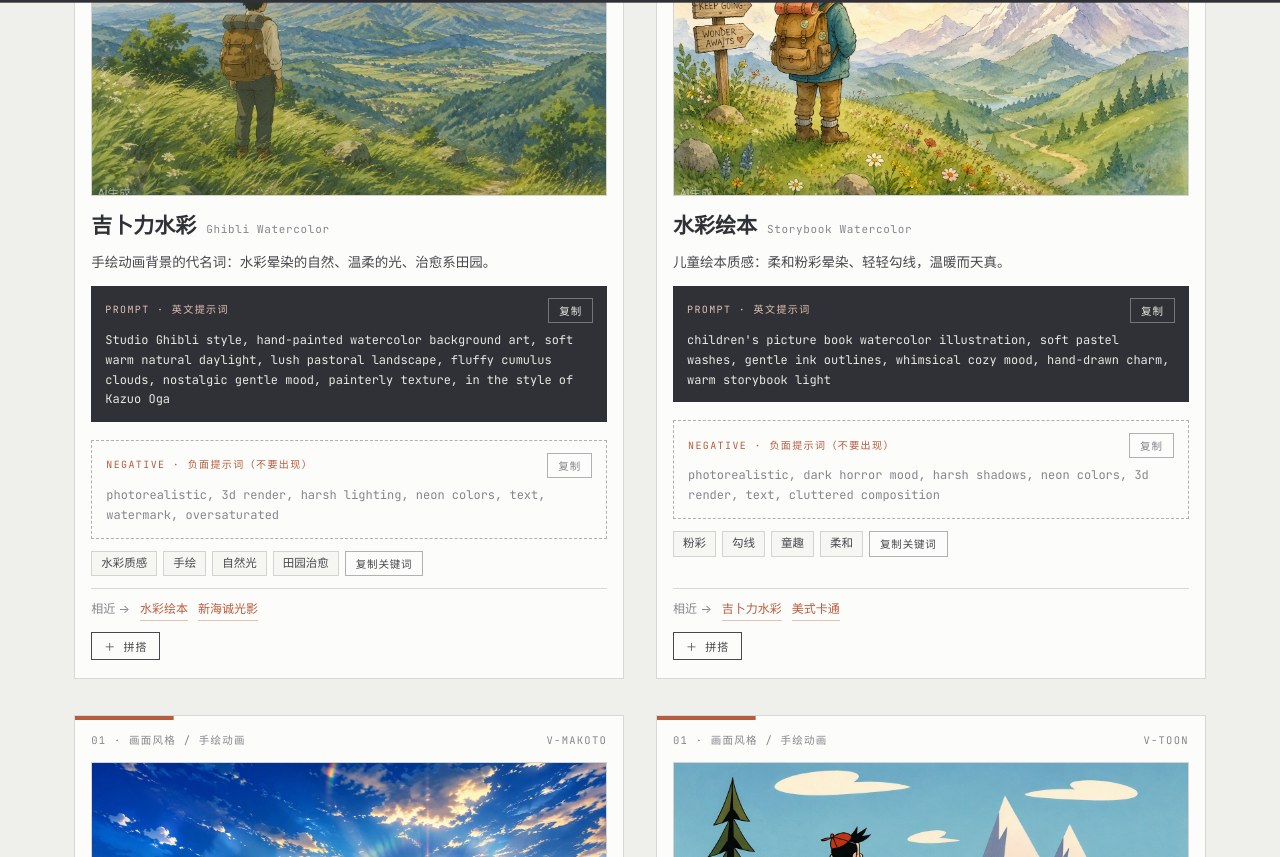
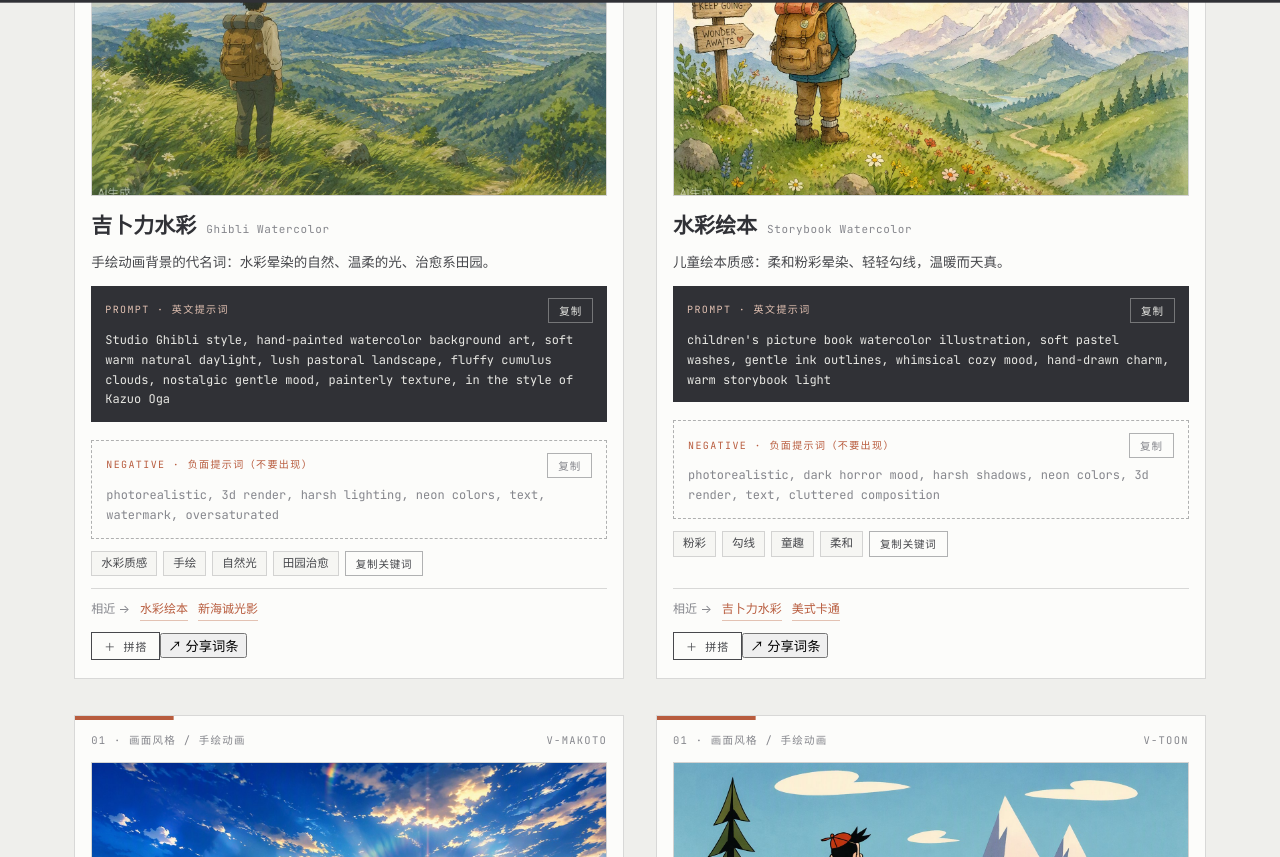
Before and after one commit to nicholaswang00-hub/style-atlas, a React (Vite) app: page / in a window 1280 px wide. Shown: the part 923-1780 px from the top of the page. Built offline with nearby package versions, Linux system fonts and the light colour scheme.

Commit message:
Add files via upload

```diff
--- a/src/components/EntryCard.tsx
+++ b/src/components/EntryCard.tsx
@@ -1,3 +1,4 @@
+import { useEffect, useRef, useState } from 'react'
 import type { Entry, ModuleId } from '@/types'
 import { MODULES } from '@/types'
 import { entryById } from '@/data/entries'
@@ -43,8 +44,47 @@ export function EntryCard({ entry, inCompose, onCompose, onJump }: Props) {
   const tagline = lang === 'en' && en?.tagline ? en.tagline : entry.tagline
   const keywords = lang === 'en' && en?.keywords ? en.keywords : entry.keywords
 
+  const cardRef = useRef<HTMLElement>(null)
+  const [shared, setShared] = useState(false)
+  const [flash, setFlash] = useState(false)
+  const timer = useRef<number | undefined>(undefined)
+
+  // 深链接定位：URL 带 ?entry=词条ID 时滚动到本卡片并高亮
+  useEffect(() => {
+    if (new URLSearchParams(window.location.search).get('entry') !== entry.id) return
+    const el = cardRef.current
+    if (!el) return
+    window.setTimeout(() => el.scrollIntoView({ behavior: 'smooth', block: 'center' }), 300)
+    setFlash(true)
+    const t = window.setTimeout(() => setFlash(false), 3200)
+    return () => window.clearTimeout(t)
+    // eslint-disable-next-line react-hooks/exhaustive-deps
+  }, [])
+
+  useEffect(() => () => window.clearTimeout(timer.current), [])
+
+  const onShare = async () => {
+    const url = `${window.location.origin}${window.location.pathname}?entry=${entry.id}`
+    const text = lang === 'en'
+      ? `[Style Atlas] ${title} — ${tagline}\n${url}`
+      : `【风格图谱】${title}｜${tagline}\n${url}`
+    try {
+      await navigator.clipboard.writeText(text)
+    } catch {
+      const ta = document.createElement('textarea')
+      ta.value = text
+      document.body.appendChild(ta)
+      ta.select()
+      document.execCommand('copy')
+      document.body.removeChild(ta)
+    }
+    setShared(true)
+    window.clearTimeout(timer.current)
+    timer.current = window.setTimeout(() => setShared(false), 1600)
+  }
+
   return (
-    <article className="entry-card" id={`entry-${entry.id}`}>
+    <article className={`entry-card${flash ? ' flash' : ''}`} id={`entry-${entry.id}`} ref={cardRef}>
       <div className="card-meta">
         <span>
           {mod?.index} · {(lang === 'en' ? mod?.titleEn : MODULE_LABEL[entry.module])} / {lang === 'en' ? (FAMILY_EN[entry.family] ?? entry.family) : entry.family}
@@ -180,6 +220,7 @@ export function EntryCard({ entry, inCompose, onCompose, onJump }: Props) {
           ))}
         </div>
 
+        <div className="card-actions">
           <button
             type="button"
             className={`compose-btn${inCompose ? ' in-compose' : ''}`}
@@ -187,6 +228,14 @@ export function EntryCard({ entry, inCompose, onCompose, onJump }: Props) {
           >
             {inCompose ? t.composed : t.compose}
           </button>
+          <button
+            type="button"
+            className={`share-btn${shared ? ' shared' : ''}`}
+            onClick={onShare}
+          >
+            {shared ? t.shareCopied : t.share}
+          </button>
+        </div>
       </div>
     </article>
   )
```
Lines whose indentation alone changed are shown as unchanged.
